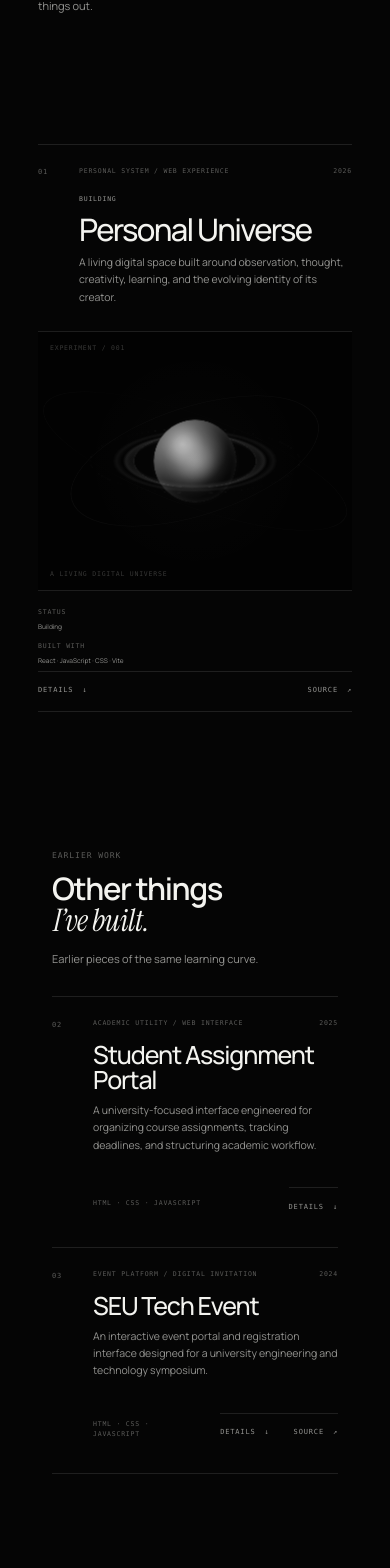
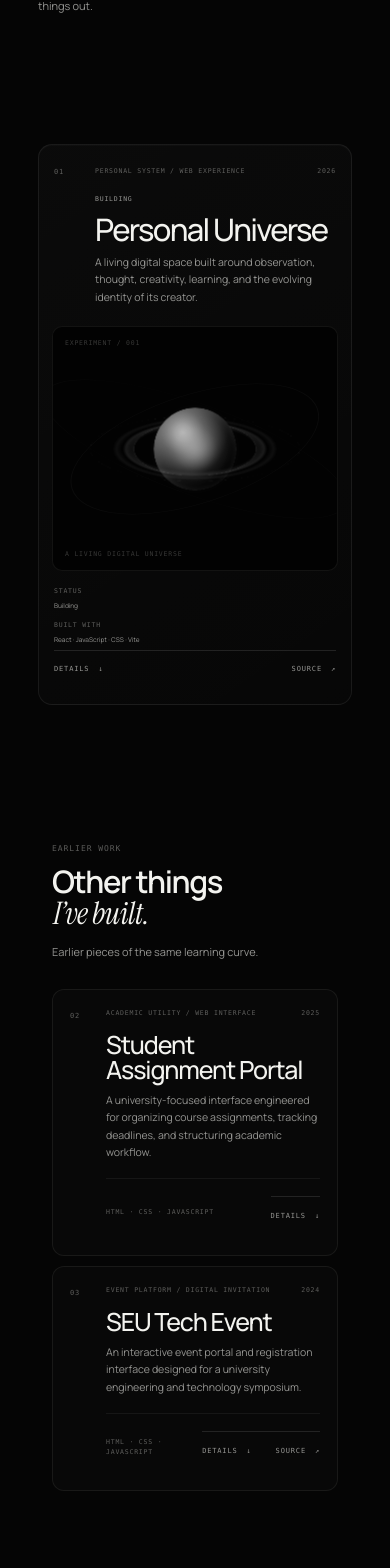
Before and after one commit to shahriarbappy60-ship-it/personal-universe, a React (Vite) app: page /create in a window 390 px wide. Shown: the part 1094-2662 px from the top of the page. Built offline with nearby package versions, Linux system fonts and the light colour scheme.

Commit message:
refine: add restrained project card surfaces

```diff
--- a/src/styles/create-page.css
+++ b/src/styles/create-page.css
@@ -581,3 +581,32 @@
   .create-page .create-project-details,
   .create-page .create-detail-toggle span:last-child{transition:none}
 }
+/* Surface pass — subtle project cards, keeping the mother design quiet. */
+.create-page .create-featured-project{
+  padding:clamp(18px,2.2vw,28px);
+  border:1px solid rgba(243,243,239,.075);
+  border-radius:18px;
+  background:linear-gradient(145deg,rgba(243,243,239,.028),rgba(243,243,239,.012));
+  box-shadow:inset 0 1px 0 rgba(255,255,255,.018);
+}
+.create-page .create-featured-header{padding:8px 4px 26px}
+.create-page .create-celestial-visual{border:1px solid rgba(243,243,239,.065);border-radius:13px;background:radial-gradient(circle at 50% 50%,rgba(243,243,239,.05),transparent 20%),var(--bg-deep)}
+.create-page .create-featured-bottom{padding:20px 4px 2px}
+.create-page .create-project-details.is-visible{margin:18px 4px 2px;padding:18px 0 0}
+.create-page .create-archive-list{border:0;display:grid;gap:12px}
+.create-page .create-archive-project{position:relative;grid-template-columns:42px minmax(0,1fr);column-gap:18px;padding:24px 26px;border:1px solid rgba(243,243,239,.065);border-radius:14px;background:rgba(243,243,239,.015);transition:border-color 240ms ease,background 240ms ease}
+.create-page .create-archive-project:hover,.create-page .create-archive-project.is-open{border-color:rgba(243,243,239,.105);background:rgba(243,243,239,.022)}
+.create-page .create-archive-index{padding-top:2px}
+.create-page .create-archive-content{padding:0}
+.create-page .create-archive-footer{margin-top:18px;padding-top:12px;border-top:1px solid rgba(243,243,239,.055)}
+.create-page .create-archive-project .create-project-details.is-visible{margin-top:16px}
+@media(max-width:600px){
+ .create-page .create-featured-project{padding:13px;border-radius:14px}
+ .create-page .create-featured-header{padding:9px 2px 20px}
+ .create-page .create-celestial-visual{height:245px;border-radius:10px}
+ .create-page .create-featured-bottom{padding:16px 2px 1px}
+ .create-page .create-project-details.is-visible{margin-inline:2px}
+ .create-page .create-archive-list{gap:10px}
+ .create-page .create-archive-project{grid-template-columns:27px minmax(0,1fr);column-gap:9px;padding:19px 17px;border-radius:12px}
+ .create-page .create-archive-footer{margin-top:15px}
+}
```
